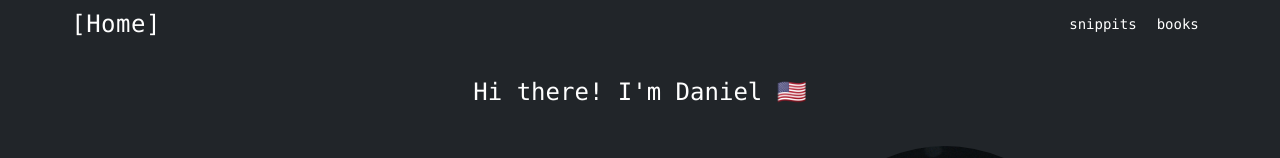
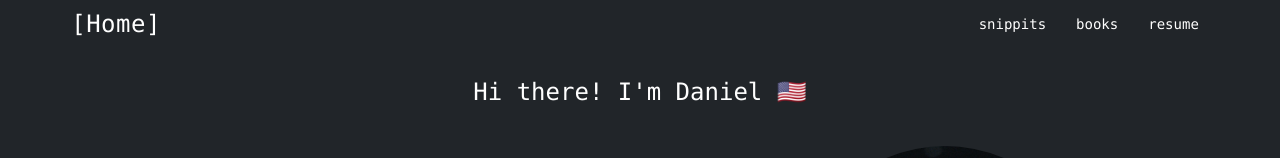
Before and after one commit to danielHett/personal-website, a React (Vite) app: page / in a window 1280 px wide. Shown: the top 158 px of the page. Built offline with nearby package versions, Linux system fonts and the light colour scheme.

Commit message:
More changes

```diff
--- a/src/App.css
+++ b/src/App.css
@@ -23,3 +23,7 @@ html {
   margin-left: 10%;
   margin-right: 10%;
 }
+
+a:hover {
+  cursor: url('/space.cur'), auto;
+}
--- a/src/components/Navbar/Navbar.css
+++ b/src/components/Navbar/Navbar.css
@@ -14,6 +14,7 @@
 
 .nav-header span:hover {
     text-decoration: underline;
+    cursor: url('/space.cur'), auto;
 }
 
 .nav-options {
@@ -22,6 +23,7 @@
     flex-wrap: nowrap;
     justify-content: space-between;
     align-items: center;
+    gap: 10px;
 }
 
 .nav-option {
@@ -32,4 +34,5 @@
 
 .nav-option:hover {
     text-decoration: underline;
+    cursor: url('/space.cur'), auto;
 }
--- a/src/components/Navbar/Navbar.jsx
+++ b/src/components/Navbar/Navbar.jsx
@@ -1,23 +1,30 @@
+import { useNavigate } from 'react-router';
 import './Navbar.css';
-import { useNavigate } from 'react-router';
-
-const options = ['snippits', 'books'];
 
 const Navbar = ({ props }) => {
   let navigate = useNavigate();
 
+  const options = [
+    {
+      label: 'snippits',
+      onClick: () => navigate('/snippits'),
+    },
+    { label: 'books', onClick: () => navigate('/books') },
+    { label: 'resume', onClick: () => window.open('/official_resume.pdf') },
+  ];
+
   return (
     <div className="nav-container">
-      <div className="nav-header" onClick={() => navigate('/')}>
+      <a className="nav-header" onClick={() => navigate('/')}>
         [<span>Home</span>]
-      </div>
+      </a>
       <div className="nav-options">
         {
           // TODO: Add a folder with images and randomly order them, then choose an image for every nav option.
           options.map((option) => (
-            <div className="nav-option" key={option} onClick={() => navigate(`/${option}`)}>
-              {option}
-            </div>
+            <a className="nav-option" key={option.label} onClick={option.onClick}>
+              {option.label}
+            </a>
           ))
         }
       </div>
--- a/src/pages/Home/Home.jsx
+++ b/src/pages/Home/Home.jsx
@@ -22,9 +22,8 @@ const Home = () => {
           </div>
           <div className="home-section">
             Since completing university, I've moved to{' '}
-            <TextLink link="https://www.youtube.com/watch?v=UumgHjyh9A0&ab_channel=InternetThings">Chicago</TextLink>{' '}
-            (the greatest city in the world). In the city I work and pursue my two greatest passions: reading and
-            travelling.
+            <TextLink link="https://en.wikipedia.org/wiki/Chicago">Chicago</TextLink> (the greatest city in the world).
+            In the city I work and pursue my two greatest passions: reading and travelling.
           </div>
         </div>
         <div className="home-portrait">
```
Also changed, not shown: 1 other file (tests, documents, lock files or other folders).
